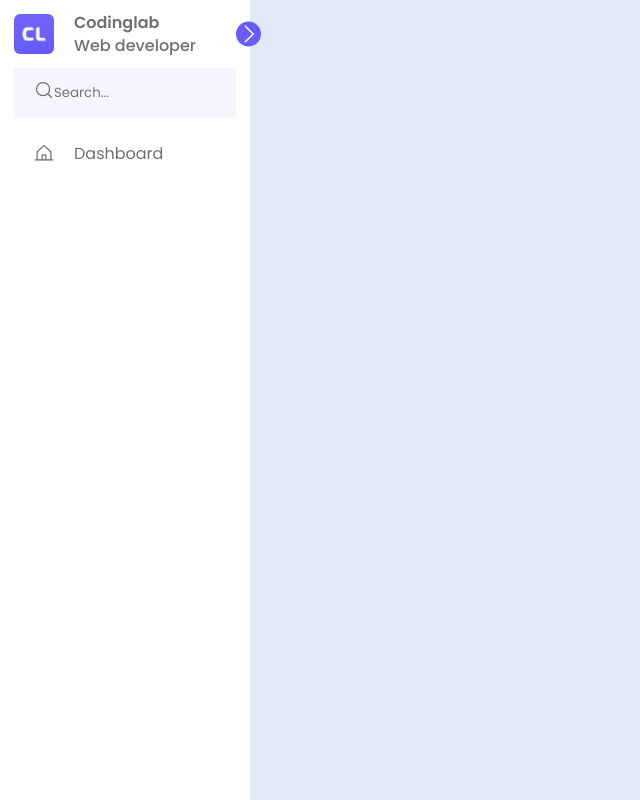
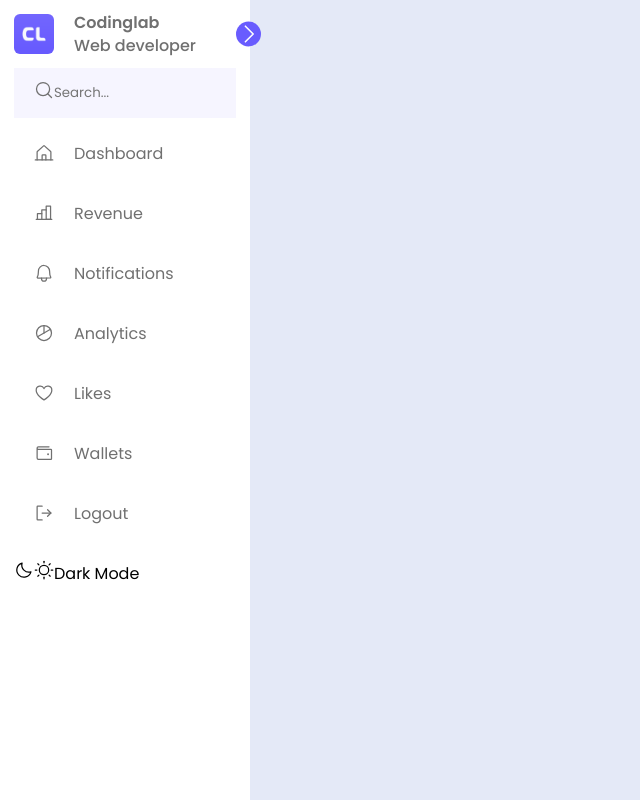
Before and after one commit to GabrielFerlima/Sidebar-reactjs, a React (Vite) app: page / in a window 1280 px wide. Shown: the whole page, without its empty margins (0-640 px from the left). Built offline with nearby package versions, Linux system fonts and the light colour scheme.

Commit message:
Ajuste de icones e layout

```diff
--- a/src/pages/sidebar/dashboard/Dashboard.tsx
+++ b/src/pages/sidebar/dashboard/Dashboard.tsx
@@ -1,6 +1,6 @@
 import './styles.css'
 import logo from '../../../assets/logo.png'
-import { CaretRight, HouseLine, MagnifyingGlass } from 'phosphor-react'
+import { Bell, CaretRight, ChartBar, ChartPie, Heart, HouseLine, MagnifyingGlass, Moon, SignOut, Sun, Wallet } from 'phosphor-react'
 export function Dashboard() {
     return (
         <nav className='sidebar'>
@@ -22,18 +22,73 @@ export function Dashboard() {
             <div className='menubar'>
                 <div className='menu'>
                     <li className='searchLink'>
-                        <span className='search'> <MagnifyingGlass size={20} color="#707070" /> </span>
+                        <span className='search'> <MagnifyingGlass size={20}  /> </span>
                         <input type="search" placeholder='Search...' />
                     </li>
 
                     <ul className='menuLink'>
                         <li className='navLink'>
                             <a href="#">
-                                <span className='icon'><HouseLine size={20} color="#707070" /></span>
+                                <span className='icon'><HouseLine size={20}  /></span>
                                 <span className='navText'>Dashboard</span>
                             </a>
                         </li>
+
+                        <li className='navLink'>
+                            <a href="#">
+                                <span className='icon'><ChartBar size={20} /></span>
+                                <span className='navText'>Revenue</span>
+                            </a>
+                        </li>
+
+                        <li className='navLink'>
+                            <a href="#">
+                                <span className='icon'><Bell size={20} /></span>
+                                <span className='navText'>Notifications</span>
+                            </a>
+                        </li>
+
+                        <li className='navLink'>
+                            <a href="#">
+                                <span className='icon'><ChartPie size={20} /></span>
+                                <span className='navText'>Analytics</span>
+                            </a>
+                        </li>
+
+                        <li className='navLink'>
+                            <a href="#">
+                                <span className='icon'><Heart size={20}/></span>
+                                <span className='navText'>Likes</span>
+                            </a>
+                        </li>
+
+                        <li className='navLink'>
+                            <a href="#">
+                                <span className='icon'><Wallet size={20}/></span>
+                                <span className='navText'>Wallets</span>
+                            </a>
+                        </li>
                     </ul>
+                </div>
+
+                <div className='bottomContent'>
+                <li className='navLink'>
+                            <a href="#">
+                                <span className='icon'><SignOut size={20} /></span>
+                                <span className='navText'>Logout</span>
+                            </a>
+                        </li>
+
+                        <li className='mode'>
+                           <div className='moonSun'>
+                           <Moon size={20} />
+                           <Sun size={20} />
+                           </div>
+                           <span className='modeText'>Dark Mode</span>
+                           <div className='toggleSwitch'>
+                            <span className='switch'></span>
+                           </div>
+                        </li>
                 </div>
 
             </div>
--- a/src/pages/sidebar/dashboard/styles.css
+++ b/src/pages/sidebar/dashboard/styles.css
@@ -16,7 +16,7 @@
     --text-color: #707070;
 
     /* ====== Transition ====== */
-    --tran-03: all 0.2s ease;
+    --tran-02: all 0.2s ease;
     --tran-03: all 0.3s ease;
     --tran-04: all 0.3s ease;
     --tran-05: all 0.3s ease;
@@ -69,8 +69,13 @@ body {
     min-width: 60px;
 }
 
+.sidebar li a:hover .icon,
+.sidebar li a:hover .navText {
+    color: var(--sidebar-color);
+    transition: var(--tran-02);
+}
+
 .sidebar li a {
-
     color: #707070;
 }
 
@@ -80,6 +85,10 @@ body {
     justify-content: center;
     min-width: 60px;
     background: var(--primary-color-light);
+}
+
+.search {
+   color: #707070;
 }
 
 .searchLink input {
```
